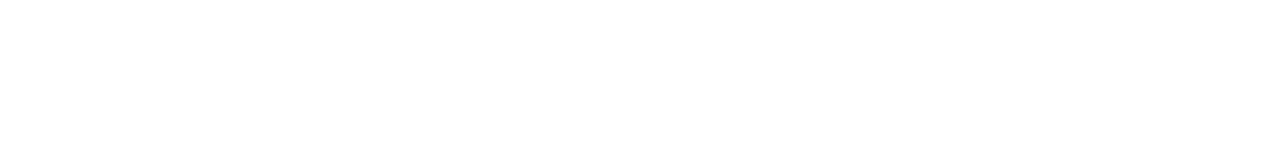
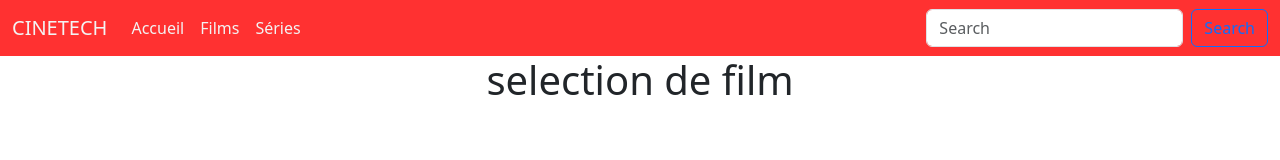
Before and after one commit to liamRouaz/cinetech, a plain HTML site: page index.html in a window 1280 px wide. Drawn offline with nearby package versions, Linux system fonts and the light colour scheme; no server answers.

Commit message:
création du fichier index représentant l'accueil du site et début de la mise en place de l'affichage de quelques films

```diff
--- a/index.html
+++ b/index.html
@@ -3,9 +3,43 @@
 <head>
     <meta charset="UTF-8">
     <meta name="viewport" content="width=device-width, initial-scale=1.0">
-    <title>Document</title>
+    <link href="https://cdn.jsdelivr.net/npm/bootstrap@5.3.3/dist/css/bootstrap.min.css" rel="stylesheet" integrity="sha384-QWTKZyjpPEjISv5WaRU9OFeRpok6YctnYmDr5pNlyT2bRjXh0JMhjY6hW+ALEwIH" crossorigin="anonymous">
+    <link rel="stylesheet" href="./assets/css/style.css">
+    <title>cinetech</title>
 </head>
 <body>
+    <nav class="navbar navbar-expand-lg">
+        <div class="container-fluid">
+          <a class="navbar-brand color-white" href="#">CINETECH</a>
+          <button class="navbar-toggler" type="button" data-bs-toggle="collapse" data-bs-target="#navbarSupportedContent" aria-controls="navbarSupportedContent" aria-expanded="false" aria-label="Toggle navigation">
+            <span class="navbar-toggler-icon"></span>
+          </button>
+          <div class="collapse navbar-collapse" id="navbarSupportedContent">
+            <ul class="navbar-nav me-auto mb-2 mb-lg-0">
+              <li class="nav-item">
+                <a class="nav-link color-white" aria-current="page" href="#">Accueil</a>
+              </li>
+              <li class="nav-item">
+                <a class="nav-link color-white" href="#">Films</a>
+              </li>
+              <li class="nav-item">
+                <a class="nav-link color-white" href="#">Séries</a>
+              </li>
+            </ul>
+            <form class="d-flex" role="search">
+              <input class="form-control me-2" type="search" placeholder="Search" aria-label="Search">
+              <button class="btn btn-outline-primary" type="submit">Search</button>
+            </form>
+          </div>
+        </div>
+      </nav>
+    <main>
+        <section>
+            <h1 class="text-center">selection de film</h1>
+            <div id="films"></div>
+        </section>
+    </main>
 
+    <script src="./assets/scripts/fetch.js"></script>
 </body>
 </html>
```
